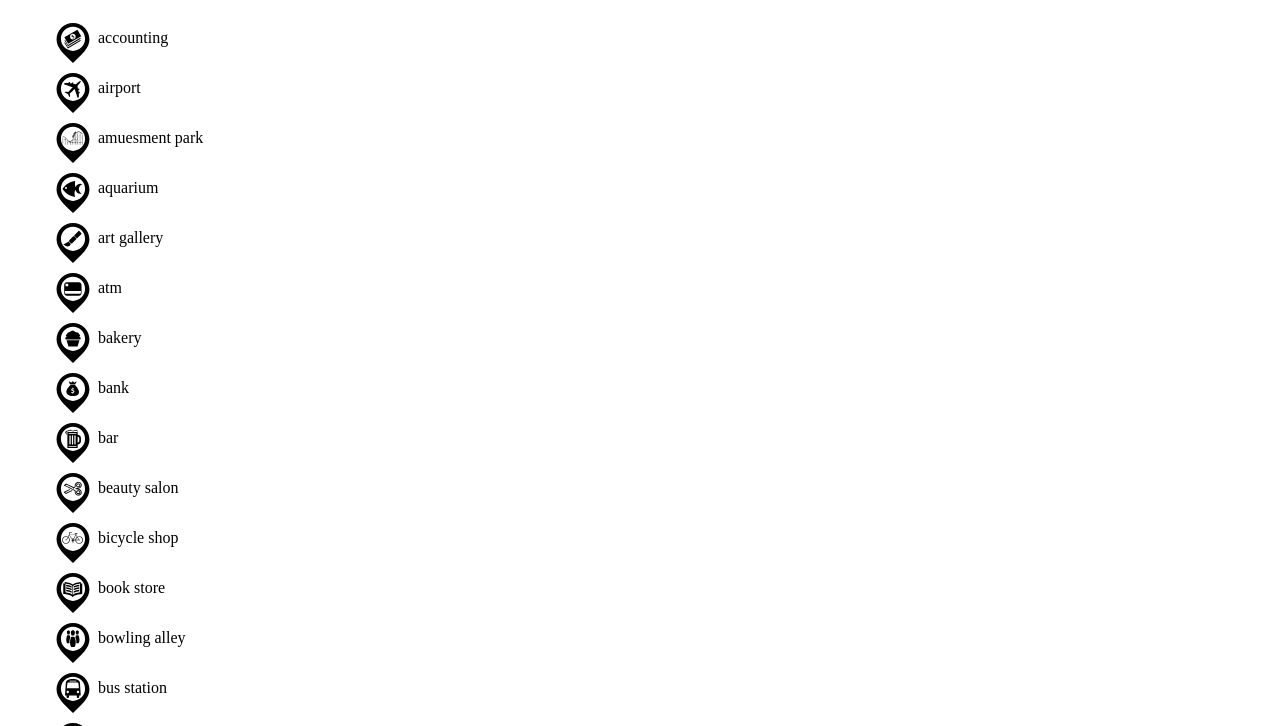
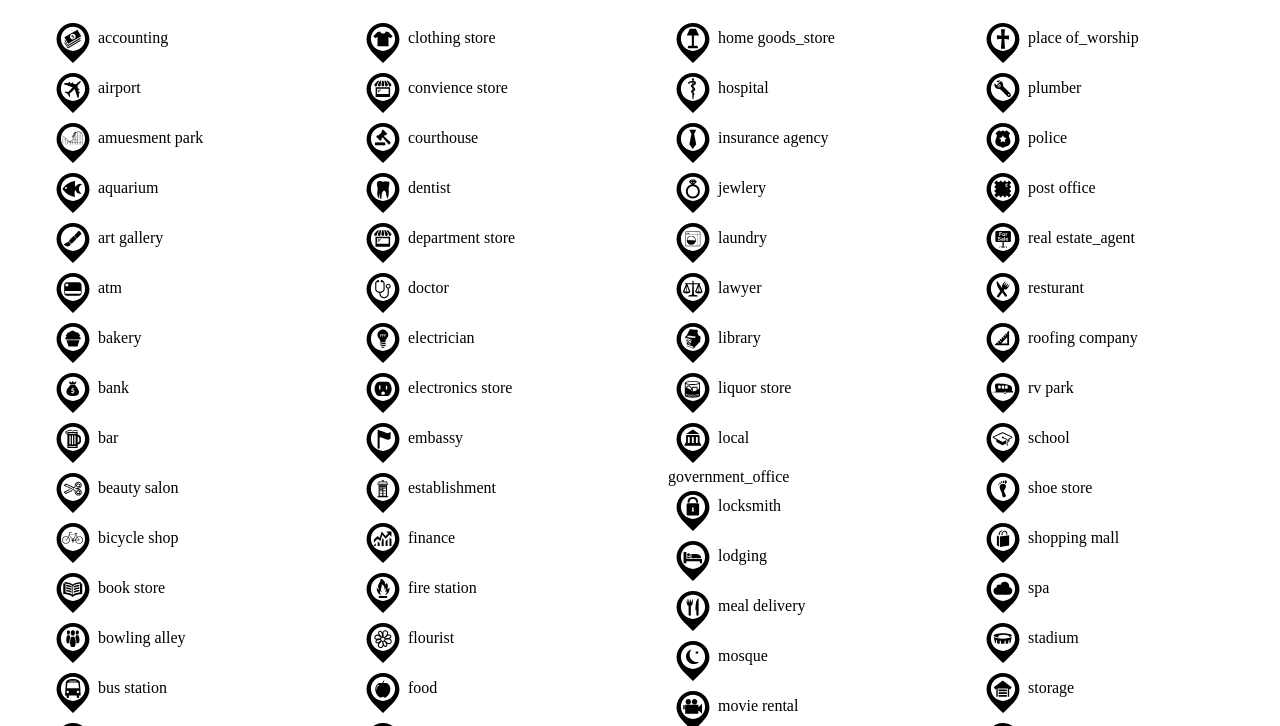
Before and after one commit to walkerrandolphsmith/map-markers, a plain HTML site: page index.html in a window 1280 px wide. Shown: the part 48-774 px from the top of the page. Drawn offline with Linux system fonts and the light colour scheme.

Commit message:
Updated template with hero and multi column list.

```diff
--- a/map-markers.css
+++ b/map-markers.css
@@ -1 +1 @@
-ul{list-style:none}ul li{width:200px;border-radius:5px}ul li:hover{background-color:#000}ul li:hover svg{fill:#fff}ul li:hover span{color:#fff}ul li svg{vertical-align:middle;vertical-align:-webkit-baseline-middle;width:50px;height:50px}
+.hero{width:100%;height:200px;text-align:center;background-image:url(assets/map.png);background-size:conver}.hero h1{font-size:52px;font-family:sans-serif}ul{list-style:none;columns:4;-webkit-columns:4;-moz-columns:4}ul li{width:200px;border-radius:5px}ul li:hover{background-color:#000}ul li:hover svg{fill:#fff}ul li:hover span{color:#fff}ul li svg{vertical-align:middle;vertical-align:-webkit-baseline-middle;width:50px;height:50px}
```
